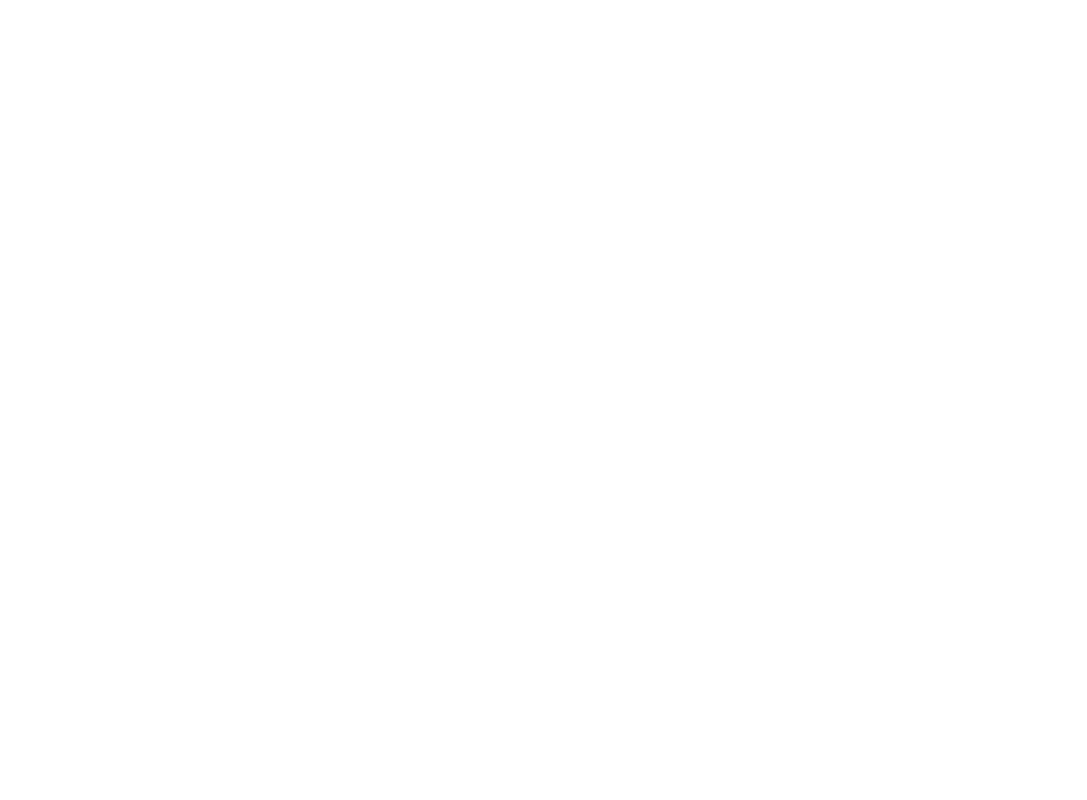
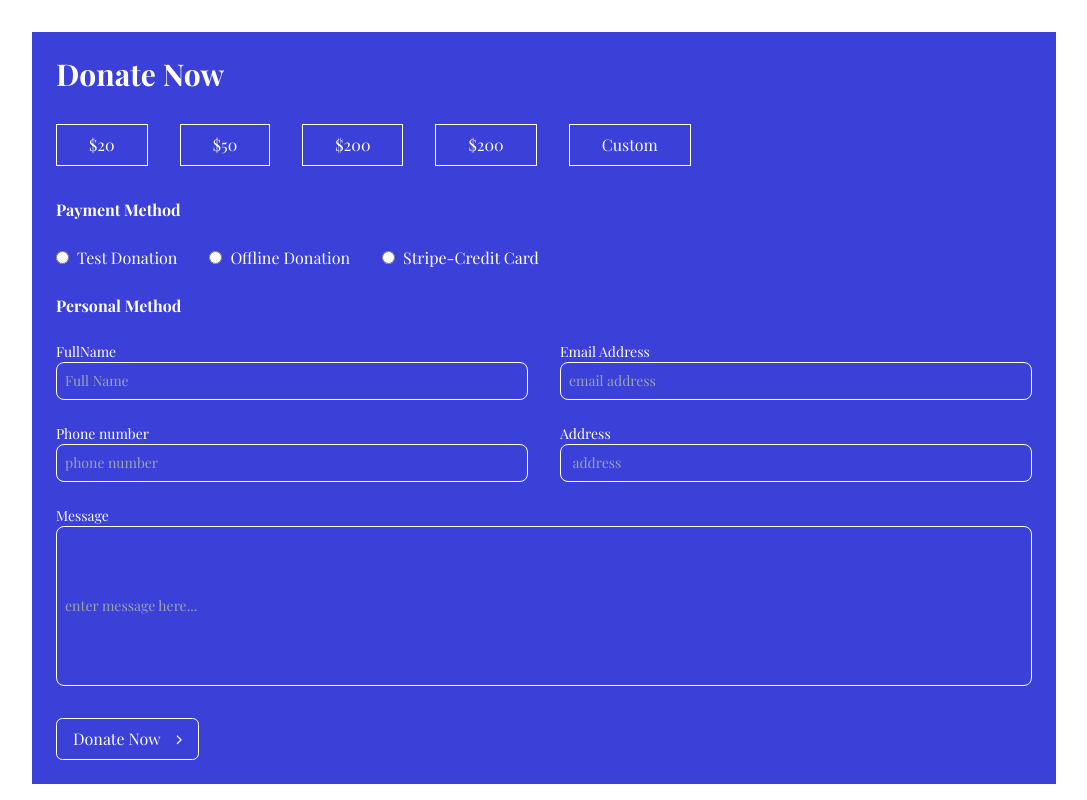
Before and after one commit to RajniAttri/CharityConnect, a React (Vite) app: page /donatePage in a window 1280 px wide. Before the commit this address had no page. Shown: the part 460-1260 px from the top of the page, without its empty margins (96-1183 px from the left). Before the commit the page ends 800 px from the top, so only its background shows below. Built offline with nearby package versions, Linux system fonts and the light colour scheme; a web font is replaced by a local one.

Commit message:
Added donate form

```diff
--- a/src/App.jsx
+++ b/src/App.jsx
@@ -6,6 +6,7 @@
 import CauseDetails from "./pages/causes/CauseDetails";
 import Causes from "./pages/causes/Causes";
 import Home from "./pages/home/Home";
+import DonatePage from "./pages/causes/DonatePage";
 
 function App() {
   return (
@@ -14,6 +15,8 @@
         <Route path="/" element={<Home />} />
         <Route path="/causes" element={<Causes />} />
         <Route path="/causes/:id" element={<CauseDetails />} />
+        <Route path="/donatePage" element={<DonatePage />} />
+
       </Routes>
     </BrowserRouter>
   );
--- a/src/pages/causes/CauseDetails.jsx
+++ b/src/pages/causes/CauseDetails.jsx
@@ -104,7 +104,7 @@
             type="primary-link"
             text="Donate Now"
             icon={<i className="fa fa-angle-right"></i>}
-            href={`/donateForm`}
+            href={`/donatePage`}
           ></Button>
         </div>
       </div>
@@ -136,7 +136,7 @@
             type="primary-link"
             text="Donate Now"
             icon={<i className="fa fa-angle-right"></i>}
-            href={`/donateForm`}
+            href={`/donatePage`}
           ></Button>
   </div>
   </section>
--- /dev/null
+++ b/src/pages/causes/DonatePage.jsx
@@ -0,0 +1,23 @@
+import React from 'react'
+import Footer from '../../components/layout/Footer'
+import Header from '../../components/layout/Header'
+import GeneralHero from '../../components/layout/GeneralHero'
+import image from "../../assets/images/Rectangle 2.png";
+import DonateForm from './components/DonateForm';
+
+function DonatePage() {
+  return (
+    <>
+
+<Header  outerCircle=""></Header>
+
+   <GeneralHero title="Causes" subTitle="Donate Form" image={image}></GeneralHero>
+<DonateForm></DonateForm>
+    <Footer>
+
+    </Footer>
+    </>
+  )
+}
+
+export default DonatePage
--- /dev/null
+++ b/src/pages/causes/components/DonateForm.jsx
@@ -0,0 +1,95 @@
+import React from 'react'
+import Button from '../../../components/Button'
+
+function DonateForm() {
+  return (
+    <div className=' mx-6 md:mx-32   my-20 flex flex-col gap-8  bg-primary-color text-white p-6 '>
+        <p className=" text-2xl md:text-3xl font-bold ">
+            Donate Now
+          </p>
+
+        <form className="flex flex-col gap-8">
+        <div className="flex flex-row gap-8">
+          <div className="border border-white py-2 px-8 h-fit">
+            {" "}
+            $20
+          </div>
+          <div className="border border-white  py-2 px-8 h-fit">
+            {" "}
+            $50
+          </div>
+          <div className="border border-white py-2 px-8 h-fit">
+            {" "}
+            $200
+          </div>
+          <div className="border border-white  py-2 px-8 h-fit">
+            {" "}
+            $200
+          </div>
+          <div className="border border-white   py-2 px-8 h-fit">
+            {" "}
+            Custom
+          </div>
+        </div>
+            <div className='flex flex-col gap-6'>
+            <p className='font-bold'> Payment Method</p>
+            <div className="flex flex-row gap-8">
+                {/* radio boxes */}
+            <div className=''>
+                <input type="radio" id='testDonation' name='testDonation' value='testDonation' />
+                <label className='ml-2' htmlFor='testDonation'>Test Donation</label>
+            </div>
+            <div className=''>
+                <input type="radio" id='offlineDonation' name='offlineDonation' value='offlineDonation' />
+                <label className='ml-2' htmlFor='offlineDonation'>Offline Donation</label>
+            </div>
+            <div className=''>
+                <input type="radio" id='stripeCreditCard' name='stripeCreditCard' value='stripeCreditCard' />
+                <label className='ml-2' htmlFor='stripeCreditCard'>Stripe-Credit Card</label>
+            </div>
+
+            </div>
+            <p className='font-bold'> Personal Method</p>
+            <div className='flex flex-col gap-6'>
+                {/* row one */}
+                <div className='flex flex-row items-center gap-8'>
+                    <div className='flex flex-col w-1/2'>
+                        <label  className='text-sm' htmlFor="fullName">FullName</label>
+                        <input className="bg-transparent w-full border border-white rounded-lg p-2 text-sm" type="text" id='fullName' name='fullName' placeholder='Full Name'/>
+                    </div>
+                    <div className='flex flex-col w-1/2'>
+                        <label  className='text-sm' htmlFor="email">Email Address</label>
+                        <input className="bg-transparent w-full border border-white rounded-lg p-2 text-sm" type="text" id='email' name='email' placeholder='email address'/>
+                    </div>
+                </div>
+                {/* row two  */}
+                <div className='flex flex-row gap-8'>
+                    <div className='flex flex-col w-1/2'>
+                        <label  className='text-sm' htmlFor="tel">Phone number</label>
+                        <input className="bg-transparent w-full border border-white rounded-lg p-2 text-sm" type="text" id='tell' name='tell' placeholder='phone number'/>
+                    </div>
+                    <div className='flex flex-col w-1/2'>
+                        <label  className='text-sm' htmlFor="address"> Address</label>
+                        <input className="bg-transparent w-full border border-white rounded-lg p-2 text-sm" type="text" id='address' name='address' placeholder=' address'/>
+                    </div>
+                </div>
+                {/* row three */}
+                <div className='flex flex-col w-full'>
+                <label  className='text-sm' htmlFor="message"> Message</label>
+                <input className="bg-transparent w-full border border-white rounded-lg p-2 text-sm h-40 text-top " type="text" id='message' name='message' placeholder='enter message here...'/>
+
+                </div>
+            </div>
+            </div>
+
+
+          <button className='  text-white py-2 px-4 flex flex-row gap-4 rounded-[.4rem] items-center w-fit border-solid border-white border bg-transparent hover:bg-white hover:text-primary-color;'>
+            <p>Donate Now</p>
+            <i className="fa fa-angle-right"></i>
+          </button>
+        </form>
+    </div>
+  )
+}
+
+export default DonateForm
```
